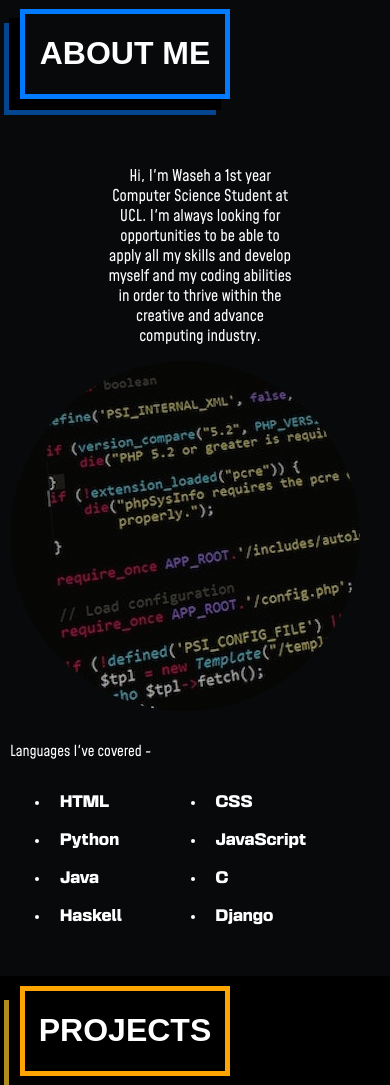
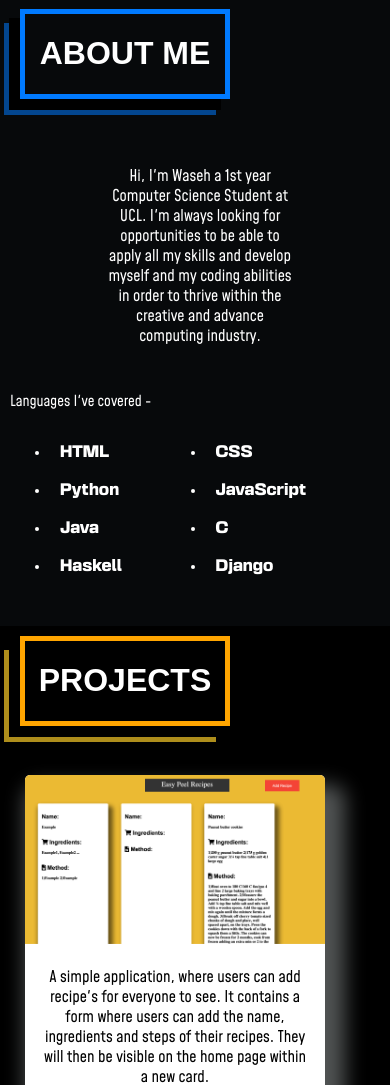
Before and after one commit to mwkhan9/portfolio_website, a PHP site: page / in a window 390 px wide; the page is wider, and only the part inside the window is pictured. Shown: the part 1145-2230 px from the top of that part. Run offline with PHP 8.4, Linux system fonts and the light colour scheme.

Commit message:
fixed img bug

```diff
--- a/style.css
+++ b/style.css
@@ -337,6 +337,9 @@ body{
     .skills{
         grid-template-columns: auto auto;
     }
+    .profile{
+        display: none;
+    }
 }
 
 @media only screen and (max-width: 400px) {
```
